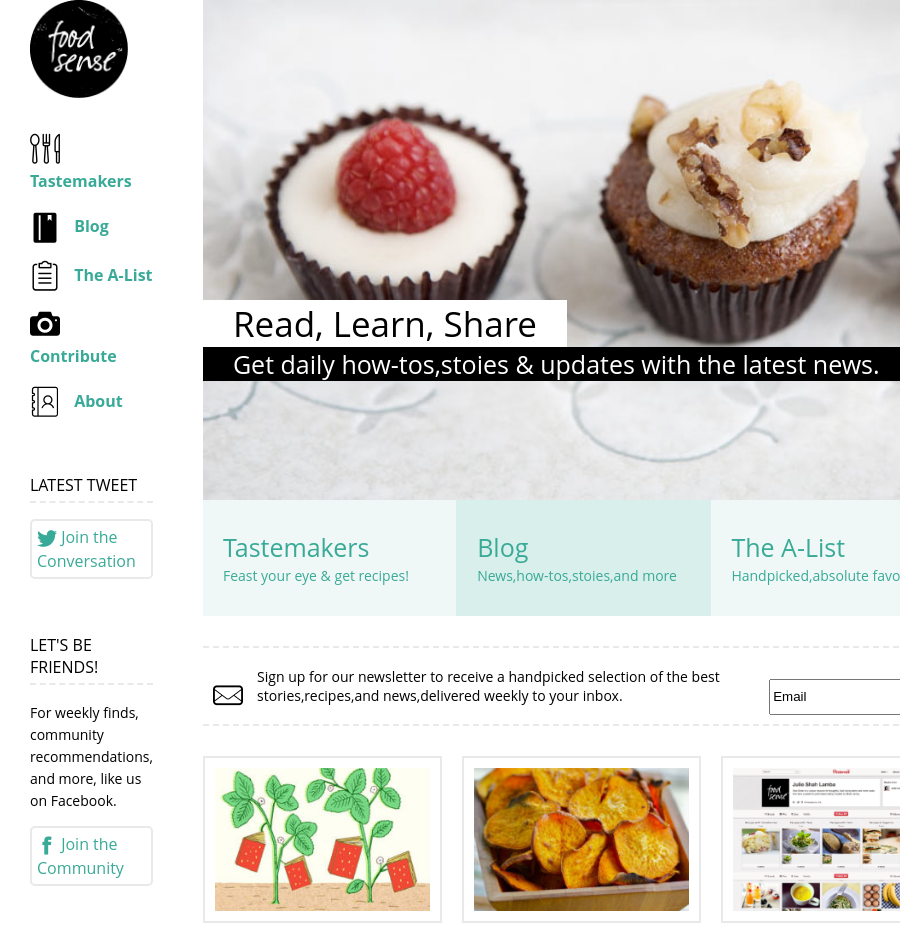
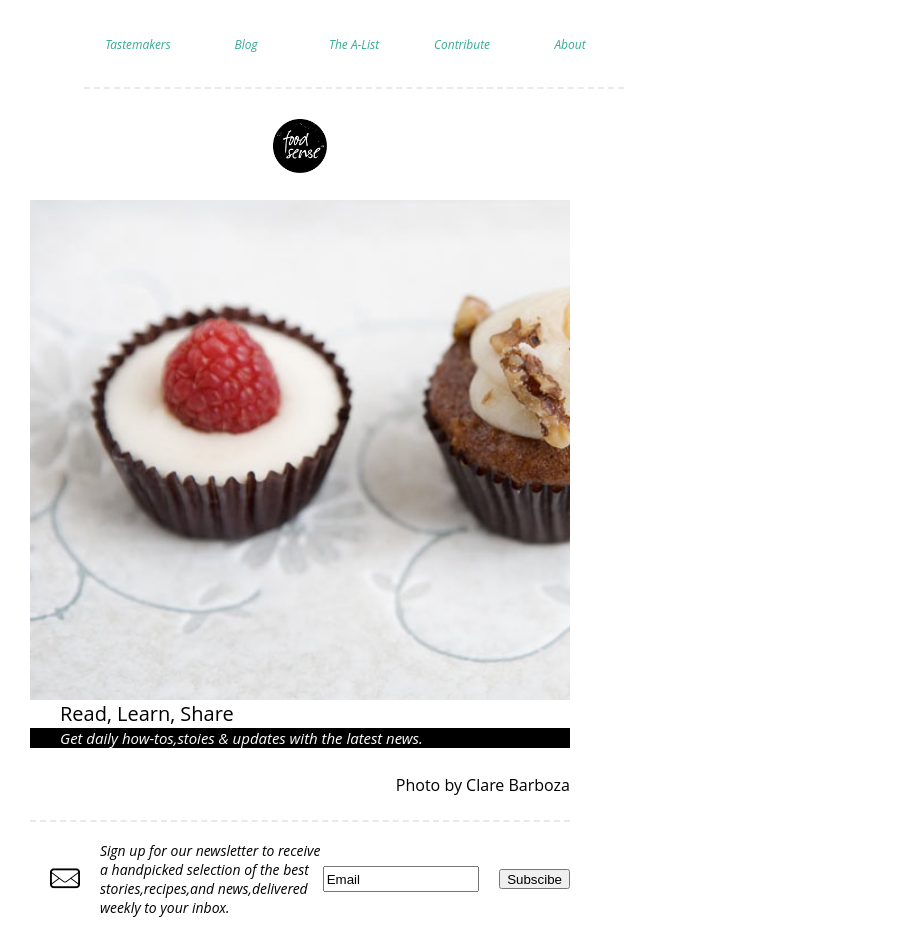
Before and after one commit to cai4560/3week-3page-2, a plain HTML site: page index.html in a window 600 px wide. Shown: the top 926 px of the page, 900 px wide, since content can reach past the window. Drawn offline with Linux system fonts and the light colour scheme.

Commit message:
Add responsive css.

```diff
--- a/index.html
+++ b/index.html
@@ -14,23 +14,23 @@
             <ul class="nav-link">
                 <li>
                     <i class="iconfont icon-spoon"></i>
-                    <a class="icon-desc">Tastemakers</a>
+                    <a class="icon-desc desc">Tastemakers</a>
                 </li>
                 <li>
                     <i class="iconfont icon-blog"></i>
-                    <a class="icon-desc">Blog</a>
+                    <a class="icon-desc desc">Blog</a>
                 </li>
                 <li>
                     <i class="iconfont icon-alist"></i>
-                    <a class="icon-desc">The A-List</a>
+                    <a class="icon-desc desc">The A-List</a>
                 </li>
                 <li>
                     <i class="iconfont icon-contribute"></i>
-                    <a class="icon-desc">Contribute</a>
+                    <a class="icon-desc desc">Contribute</a>
                 </li>
                 <li>
                     <i class="iconfont icon-about"></i>
-                    <a class="icon-desc">About</a>
+                    <a class="icon-desc desc">About</a>
                 </li>
             </ul>
 
@@ -39,7 +39,7 @@
                     <p class="join-us-title">LATEST TWEET</p>
                     <div class="join-us-content">
                         <i class="iconfont icon-twittericon"></i>
-                        <span>Join the Conversation</span>
+                        <span class="desc">Join the Conversation</span>
                     </div>
                 </li>
                 <li>
@@ -47,7 +47,7 @@
                     <span class="join-us-desc">For weekly finds, community recommendations, and more, like us on Facebook.</span>
                     <div class="join-us-content">
                         <i class="iconfont icon-facebook"></i>
-                        <span>Join the Community</span>
+                        <span class="desc">Join the Community</span>
                     </div>
                 </li>
             </ul>
@@ -56,32 +56,32 @@
         <section class="container">
             <div class="container-top">
                 <h1>Read, Learn, Share</h1>
-                <h2>Get daily how-tos,stoies & updates with the latest news.</h2>
+                <h2 class="desc">Get daily how-tos,stoies & updates with the latest news.</h2>
                 <span class="photo-by">Photo by Clare Barboza</span>
             </div>
 
             <ul class="container-nav">
                 <li>
                     <h2>Tastemakers</h2>
-                    <span class="container-nav-desc">Feast your eye & get recipes!</span>
+                    <span class="container-nav-desc desc">Feast your eye & get recipes!</span>
                 </li>
                 <li>
                     <h2>Blog</h2>
-                    <span class="container-nav-desc">News,how-tos,stoies,and more</span>
+                    <span class="container-nav-desc desc">News,how-tos,stoies,and more</span>
                 </li>
                 <li>
                     <h2>The A-List</h2>
-                    <span class="container-nav-desc">Handpicked,absolute favorites</span>
+                    <span class="container-nav-desc desc">Handpicked,absolute favorites</span>
                 </li>
                 <li>
                     <h2>Contribute</h2>
-                    <span class="container-nav-desc">We want hear from you</span>
+                    <span class="container-nav-desc desc">We want hear from you</span>
                 </li>
             </ul>
 
             <div class="container-email">
                 <i class="iconfont icon-mail"></i>
-                <p class="container-email-desc">Sign up for our newsletter to receive a handpicked selection of the best stories,recipes,and news,delivered weekly to your inbox.</p>
+                <p class="container-email-desc desc">Sign up for our newsletter to receive a handpicked selection of the best stories,recipes,and news,delivered weekly to your inbox.</p>
                 <input type="text" value="Email"/>
                 <button>Subscibe</button>
             </div>
--- a/styles/main.scss
+++ b/styles/main.scss
@@ -1,6 +1,8 @@
 $turquoise: #39aa97;
 $lightGray: #e9e9e9;
+$gray: #b4b4b4;
 $iconSize: 30px;
+$descFontStyle: italic;
 
 body {
   margin: 0 5%;
@@ -19,11 +21,11 @@ h1 {
 }
 
 h2 {
-  font-size: 25px;
+  font-size: 20px;
 }
 
 h3 {
-  font-size: 20px;
+  font-size: 18px;
 }
 
 a {
@@ -38,20 +40,26 @@ span {
   text-align: center;
 }
 
+.desc {
+  font-weight: 500;
+  font-style: $descFontStyle;
+}
+
 .iconfont {
   font-size: $iconSize;
   vertical-align: middle;
 }
 
 .main {
-  display: flex;;
+  display: flex;
 
   header {
     flex: 1;
     margin-right: 50px;
 
     .logo {
-      width: 80%
+      width: 120px;
+      height: 120px;
     }
 
     .nav-link {
@@ -66,7 +74,6 @@ span {
 
         .icon-desc {
           color: $turquoise;
-          font-weight: bolder;
           line-height: $iconSize;
         }
       }
@@ -104,10 +111,11 @@ span {
   }
 
   .container {
-    flex: 4;
+    flex: 5;
 
     .container-top {
-      background: url("../resources/foodsense.jpg") round;
+      background-image: url("../resources/foodsense.jpg");
+      background-size: cover;
       height: 500px;
 
       h1 {
@@ -120,15 +128,16 @@ span {
       h2 {
         display: inline-block;
         background-color: black;
+        margin-right: 200px;
         color: white;
         padding: 0 30px;
       }
 
       .photo-by {
+        position: relative;
         display: inline-block;
+        bottom: -15%;
         float: right;
-        margin: 60px 20px 0 0;
-        padding: 5px 10px;
         background-color: $lightGray;
       }
     }
@@ -158,45 +167,46 @@ span {
     }
 
     .container-email {
-      margin: 30px 0;
+      display: flex;
+      margin: 50px 0;
       border: 2px dashed $lightGray;
       border-left: 0;
       border-right: 0;
       padding: 5px 0;
+      align-items: center;
 
       .iconfont {
-        margin: 0 10px;
+        margin: 0 20px;
         height: auto;
       }
 
       .container-email-desc {
-        display: inline-block;
-        width: 50%;
-        text-align: left;
         font-size: 14px;
+        width: 45%;
       }
 
       input {
-        height: 30px;
+        height: 20px;
         width: 30%;
       }
 
       button {
-        height: 30px;
-        margin-left: 10px;
+        height: 20px;
+        margin-left: 20px;
       }
 
     }
 
-    .container-article ul{
+    .container-article ul {
       display: flex;
+      margin-bottom: 20px;
 
       li {
         flex: 1;
         margin-right: 20px;
 
         img {
-          width: 215px;
+          width: 80%;
           border: 2px solid $lightGray;
           padding: 10px;
         }
@@ -207,7 +217,7 @@ span {
         }
 
         .container-article-date {
-          color: #b4b4b4;
+          color: $gray;
         }
 
         .container-article-read {
@@ -249,13 +259,138 @@ footer {
 
     .footer-copyright {
       margin-top: 5px;
-      color: #b4b4b4;
+      color: $gray;
     }
   }
 
   .footer-icon {
     margin-top: 20px;
     float: right;
-    color: #b4b4b4;
+    color: $gray;
   }
 }
+
+@media screen and (max-width: 1000px) and (min-width: 600px) {
+  .main {
+    flex-direction: column;
+
+    header {
+      display: flex;
+      margin-right: 0;
+      flex-direction: row;
+
+      .logo {
+        flex: 1;
+        width: 10%;
+        height: 10%;
+        margin-bottom: 3%;
+      }
+
+      .nav-link {
+        display: flex;
+        flex: 4;
+        flex-direction: row;
+        margin-left: 20%;
+
+        li {
+          margin: 0 5%;
+          font-size: 12px;
+
+          .iconfont {
+            display: block;
+            text-align: center;
+            font-size: 14px;
+          }
+
+          .icon-desc {
+            white-space: nowrap;
+          }
+        }
+      }
+
+      .join-us {
+        display: none;
+      }
+    }
+
+    .container-nav-desc {
+      display: none;
+    }
+  }
+}
+
+@media screen and (max-width: 600px) {
+  .main {
+    flex-direction: column;
+
+    header {
+      display: flex;
+      flex-direction: column;
+      margin-right: 0;
+      align-items: center;
+
+      .logo {
+        order: 2;
+        margin-bottom: 5%;
+      }
+
+      .nav-link {
+        order: 1;
+        width: 100%;
+        display: flex;
+        flex-direction: row;
+        border-bottom: 2px dashed $lightGray;
+        padding-bottom: 5%;
+
+        li {
+          flex: 1;
+          margin: 0 3%;
+          text-align: center;
+
+          .iconfont {
+            display: none;
+          }
+
+          .icon-desc {
+            white-space: nowrap;
+          }
+        }
+      }
+
+      .join-us {
+        display: none;
+      }
+    }
+
+    .container {
+      .container-top {
+        margin-bottom: 120px;
+
+        h1 {
+          font-size: 20px;
+          margin-top: 500px;
+          width: -webkit-fill-available;
+        }
+
+        h2 {
+          font-size: 15px;
+          margin-right: 0;
+          width: -webkit-fill-available;
+        }
+
+        .photo-by {
+          bottom: -5%;
+          background-color: transparent;
+        }
+      }
+
+      .container-nav {
+        display: none;
+      }
+
+      .container-article ul {
+        flex-direction: column;
+      }
+    }
+  }
+}
```
Also changed, not shown: styles/main.css, 1 other file.
